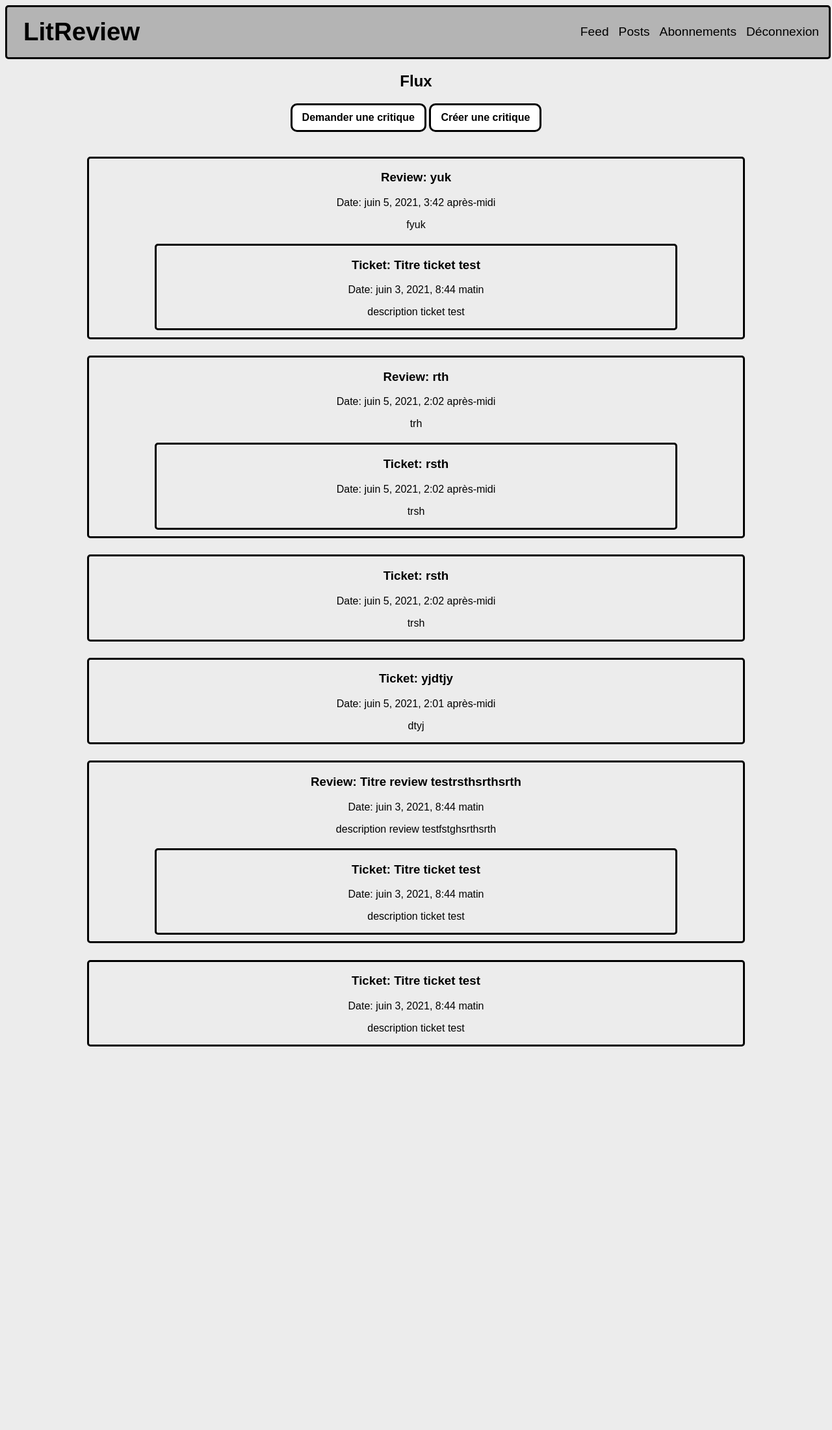
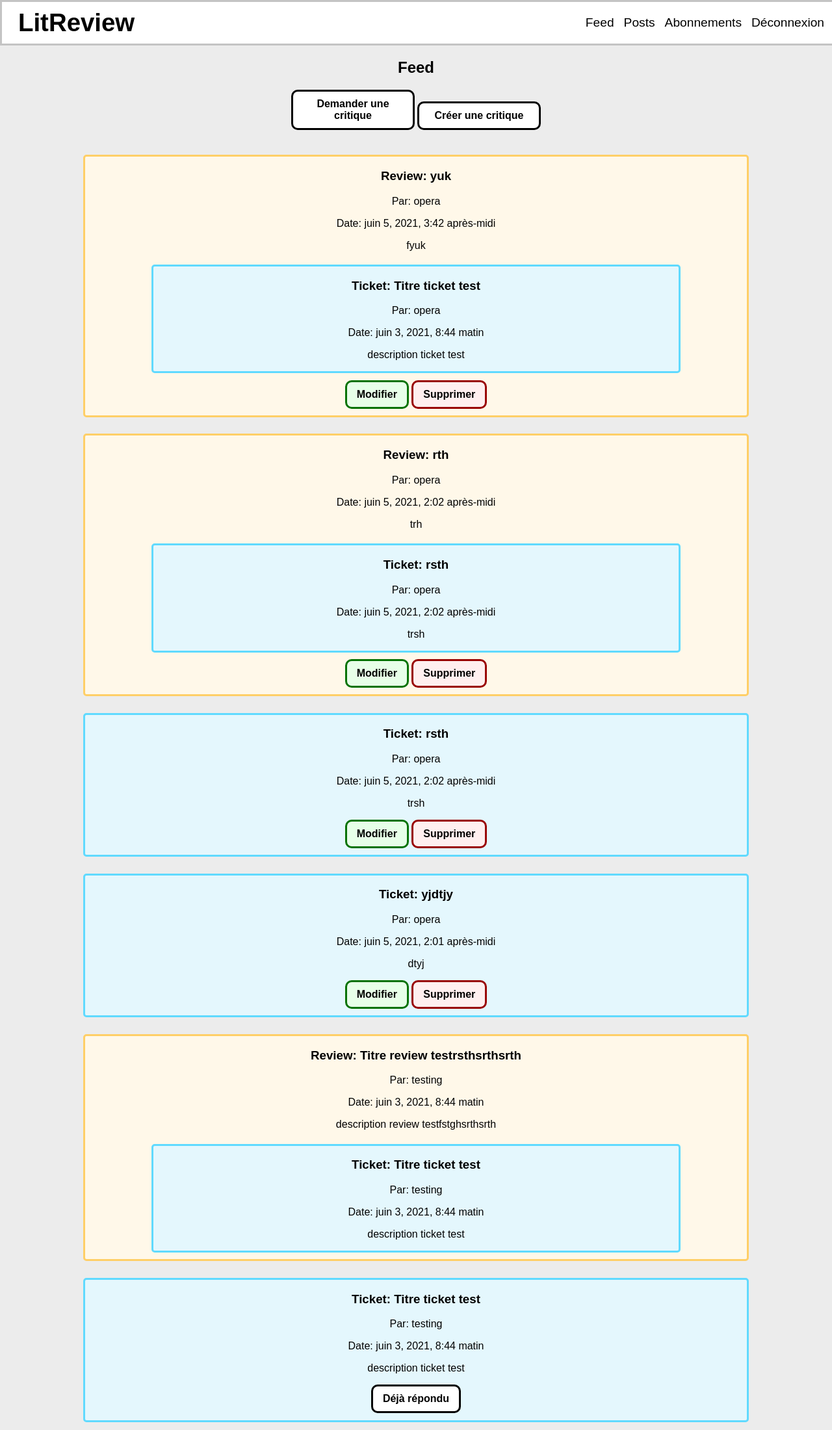
Before and after one commit to MaeRiz/OC_P9_LITReview, a Django app: page / in a window 1280 px wide. Shown: the whole page at 65% size. Before the commit the page ends 1610 px from the top, so only its background shows below. Run offline with Django 3.2, Linux system fonts and the light colour scheme; a user stored in the database is signed in; data comes from the database, SQL or seed files in the repository; both versions use the stored data as it was after the commit.

Commit message:
Add url delete posts, add username in posts, add reply button, add ticket block on reply or modify review

```diff
--- a/litreview/app_reviews/getposts.py
+++ b/litreview/app_reviews/getposts.py
@@ -26,3 +26,11 @@ def get_tickets_for_feed(userid):
     for follower in followers:
         followers_ids.append(follower.followed_user_id)
     return (Ticket.objects.filter(user_id__in=followers_ids))
+
+
+def check_tickets_reply(userid, tickets_feed):
+    reviews = Review.objects.filter(user_id=userid)
+    tickets_reply_id = []
+    for review in reviews:
+        tickets_reply_id.append(review.ticket_id)
+    return (tickets_reply_id)
--- a/litreview/app_reviews/templates/feed.html
+++ b/litreview/app_reviews/templates/feed.html
@@ -4,19 +4,23 @@
 {% block content %}
 
 
-    <h2>Flux</h2>
+    <h2>Feed</h2>
 
-    <a class="btn" href="/ticket/create/">Demander une critique</a>
-    <a class="btn" href="/review/create/">Créer une critique</a>
+    <a class="btn feed" href="/ticket/create/">Demander une critique</a>
+    <a class="btn feed" href="/review/create/">Créer une critique</a>
 
     {% for post in posts %}
-        <article>
         {% if post.content_type == 'TICKET' %}
             {% include 'snippets/ticket_snippet.html' %}
         {% elif post.content_type == 'REVIEW' %}
             {% include 'snippets/review_snippet.html' %}
         {% endif %}
-        </article>
+
+        {% empty %}
+            <article>
+                <p>Il n'y a aucun ticket ou aucune review à afficher ici !</p>
+                <p>Commencez par suivre des personnes ou créer un ticket ou une critique.</p>
+            </article>
     {% endfor %}
 
 {% endblock %}
--- a/litreview/app_reviews/templates/snippets/review_snippet.html
+++ b/litreview/app_reviews/templates/snippets/review_snippet.html
@@ -1,19 +1,29 @@
 {% block content %}
-
+    <article class="review">
 
 
         <h3> Review: {{ post.headline }} </h3>
+        {% for user in users %}
+            {% if user.id == post.user_id %}
+                <p>Par: {{ user }}</p>
+            {% endif %}
+        {% endfor %}
         <p>Date: {{ post.time_created }} </p>
         <p> {{ post.body }} </p>
 
         {% for ticket in ticket_list_for_review %}
 
             {% if ticket.id == post.ticket_id %}
-            <article>
                 {% include 'snippets/ticket_snippet_forreview.html' %}
-            </article>
             {% endif %}
 
         {% endfor %}
 
+        {% if post.user_id == user.id %}
+            <a class="btn modify" href="/review/modify/{{ post.id }}">Modifier</a>
+            <a class="btn delete" href="/review/delete/{{ post.id }}">Supprimer</a>
+        {% endif %}
+
+    </article>
+
 {% endblock %}
--- a/litreview/app_reviews/templates/snippets/ticket_snippet.html
+++ b/litreview/app_reviews/templates/snippets/ticket_snippet.html
@@ -1,7 +1,28 @@
 {% block content %}
+    <article class="ticket">
 
-<h3> Ticket: {{ post.title }} </h3>
-<p>Date: {{ post.time_created }} </p>
-<p> {{ post.description }} </p>
+        <h3> Ticket: {{ post.title }} </h3>
+        {% for user in users %}
+            {% if user.id == post.user_id %}
+                <p>Par: {{ user }}</p>
+            {% endif %}
+        {% endfor %}
+        <p>Date: {{ post.time_created }} </p>
+        <p> {{ post.description }} </p>
 
+        {% if user.id == post.user_id %}
+            <a class="btn modify" href="/ticket/modify/{{ post.id }}">Modifier</a>
+            <a class="btn delete" href="/ticket/delete/{{ post.id }}">Supprimer</a>
+        {% else %}
+
+            {% if post.id in ticket_id_reply %}
+                <a class="btn ">Déjà répondu</a>
+
+            {% else %}
+                <a class="btn" href="/review/create/{{ post.id }}">Répondre</a>
+            {% endif %}
+        {% endif %}
+
+
+    </article>
 {% endblock %}
--- a/litreview/app_reviews/templates/snippets/ticket_snippet_forreview.html
+++ b/litreview/app_reviews/templates/snippets/ticket_snippet_forreview.html
@@ -1,7 +1,14 @@
 {% block content %}
+    <article class="ticket">
 
-<h3> Ticket: {{ ticket.title }} </h3>
-<p>Date: {{ ticket.time_created }} </p>
-<p> {{ ticket.description }} </p>
+        <h3> Ticket: {{ ticket.title }} </h3>
+        {% for user in users %}
+            {% if user.id == post.user_id %}
+                <p>Par: {{ user }}</p>
+            {% endif %}
+        {% endfor %}
+        <p>Date: {{ ticket.time_created }} </p>
+        <p> {{ ticket.description }} </p>
+    </article>
 
 {% endblock %}
--- a/litreview/app_reviews/views.py
+++ b/litreview/app_reviews/views.py
@@ -1,10 +1,12 @@
 from django.shortcuts import redirect, render
 from itertools import chain
 from django.db.models import Value, CharField
+from django.contrib.auth.models import User
 
 from .forms import RawCreateReviewForm, RawCreateTicketForm
 from .models import Review, Ticket
-from .getposts import get_reviews_for_feed, get_tickets_for_feed
+from .getposts import get_reviews_for_feed, get_tickets_for_feed, check_tickets_reply
+
 
 # Create your views here.
 def ticket_create(request):
@@ -66,6 +68,18 @@ def ticket_modify(request, id):
         else:
             return redirect('/')
 
+def ticket_delete(request, id):
+    if request.user.is_authenticated == False:
+        return redirect('login')
+    else:
+        ticket_delete = Ticket.objects.get(pk=id)
+
+        if ticket_delete.user_id == request.user.id:
+            Ticket.objects.filter(pk=id).delete()
+            return redirect('posts')
+
+        else:
+            return redirect('/')
 
 def review_create(request):
 
@@ -107,7 +121,6 @@ def review_create_reply(request, id):
     if request.user.is_authenticated == False:
         return redirect('login')
     else:
-        print(len(Review.objects.filter(ticket_id=id).filter(user_id=request.user.id)))
         if len(Review.objects.filter(ticket_id=id).filter(user_id=request.user.id)) >= 1:
 
             return redirect('/')
@@ -134,6 +147,7 @@ def review_create_reply(request, id):
             context = {
                 'form_review': form_review,
                 'infos_ticket': old_ticket,
+                'ticket': Ticket.objects.get(id=id),
             }
             return render(request, 'replycreatereview.html', context)
 
@@ -165,11 +179,24 @@ def review_modify(request, id):
             context = {
                 'form': form,
                 'review_infos': review_modify,
+                'ticket': Ticket.objects.get(id=review_modify.ticket_id),
             }
             return render(request, 'modifyreview.html', context)
         else:
             return redirect('/')
 
+def review_delete(request, id):
+    if request.user.is_authenticated == False:
+        return redirect('login')
+    else:
+        review_delete = Review.objects.get(pk=id)
+
+        if review_delete.user_id == request.user.id:
+            Review.objects.filter(pk=id).delete()
+            return redirect('posts')
+
+        else:
+            return redirect('/')
 
 def posts(request):
 
@@ -178,10 +205,10 @@ def posts(request):
     else:
 
         reviews = Review.objects.filter(user_id=request.user.id)
-        reviews = reviews.annotate(content_type=Value('REVIEW', CharField()))
+        reviews = reviews.annotate(content_type=Value('review', CharField()))
 
         tickets = Ticket.objects.filter(user_id=request.user.id)
-        tickets = tickets.annotate(content_type=Value('TICKET', CharField()))
+        tickets = tickets.annotate(content_type=Value('ticket', CharField()))
 
         posts = sorted(
             chain(reviews, tickets),
@@ -196,6 +223,7 @@ def posts(request):
         context = {
             'posts': posts,
             'ticket_list_for_review': ticket_list_for_review,
+            'users': User.objects.all(),
         }
 
         return render(request, 'posts.html', context)
@@ -227,6 +255,8 @@ def feed(request):
         context = {
             'posts': posts,
             'ticket_list_for_review': ticket_list_for_review,
+            'users': User.objects.all(),
+            'ticket_id_reply': check_tickets_reply(request.user.id, tickets),
         }
 
         return render(request, 'feed.html', context)
--- a/litreview/litreview/urls.py
+++ b/litreview/litreview/urls.py
@@ -34,11 +34,16 @@ urlpatterns = [
     path('unsubscribe/<int:id>', v_subs.unsubscribe),
 
     path('posts/', v_rev.posts, name='posts'),
+
     path('ticket/create/', v_rev.ticket_create, name='create_ticket'),
     path('ticket/modify/<int:id>', v_rev.ticket_modify, name='modify_ticket'),
+    path('ticket/delete/<int:id>', v_rev.ticket_delete),
+
     path('review/create/', v_rev.review_create, name='create_review'),
     path('review/create/<int:id>', v_rev.review_create_reply),
     path('review/modify/<int:id>', v_rev.review_modify, name='modify_review'),
+    path('review/delete/<int:id>', v_rev.review_delete),
+
     path('', v_rev.feed, name="feed"),
 
 ]
--- a/litreview/static/css/style.css
+++ b/litreview/static/css/style.css
@@ -2,7 +2,8 @@ body {
     font-family: Arial, Helvetica, sans-serif;
     background-color: rgb(236, 236, 236);
     color: rgb(0, 0, 0);
-    margin: 1;
+    margin: 0;
+    overflow-x: hidden;
 }
 
 /* Navigation */
@@ -26,16 +27,19 @@ nav a
     text-decoration: none;
 }
 
+nav a:hover {
+    color: rgb(128, 128, 128);
+}
+
 header {
 
     display: inline-flex;
     width: 100%;
     align-items: center;
     justify-content: space-between;
-    background-color: rgb(180, 180, 180);
-    border: solid;
-    border-radius: 5px;
-    height: 6vw;
+    background-color: rgb(255, 255, 255);
+    border: solid rgb(196, 196, 196);
+    height: 5vw;
 }
 
 
@@ -55,7 +59,8 @@ header h1 a{
 
 article {
 
-    border: solid;
+    background-color: rgb(247, 247, 247);
+    border: solid rgb(196, 196, 196);
     border-radius: 5px;
     margin: 2% 10% 1% 10%;
 }
@@ -63,11 +68,19 @@ article {
 article.btn {
     text-align: right;
 }
+.review {
+    border-color: rgb(255, 207, 103);
+    background-color: rgb(255, 248, 233);
+}
 
+.ticket {
+    border-color: rgb(96, 218, 255);
+    background-color: rgb(228, 247, 253);
+}
 /* Bottuns */
 
 .btn {
-    transition-duration: 0.4s;
+    transition-duration: 0.2s;
     background-color: rgb(255, 255, 255);
     border: solid black;
     border-radius: 10px;
@@ -105,3 +118,7 @@ article.btn {
     background-color: rgb(119, 255, 115);
     border: solid rgb(4, 114, 0);
   }
+
+.btn.feed {
+    width: 12%;
+}
```
Also changed, not shown: litreview/app_reviews/templates/modifyreview.html (+8 -11 lines), litreview/app_reviews/templates/posts.html (+12 -8 lines), litreview/app_reviews/templates/replycreatereview.html (+8 -6 lines), litreview/db.sqlite3, litreview/images/upload/index_P1Nysu0.jpg (added), litreview/images/upload/index_mYZnC5x.jpg (added), litreview/images/upload/index_oxreLLV.jpg (added), litreview/images/upload/index_phRjOA1.jpg (added), litreview/images/upload/index_tOAXvQz.jpg (added). Lines whose indentation alone changed are shown as unchanged.
